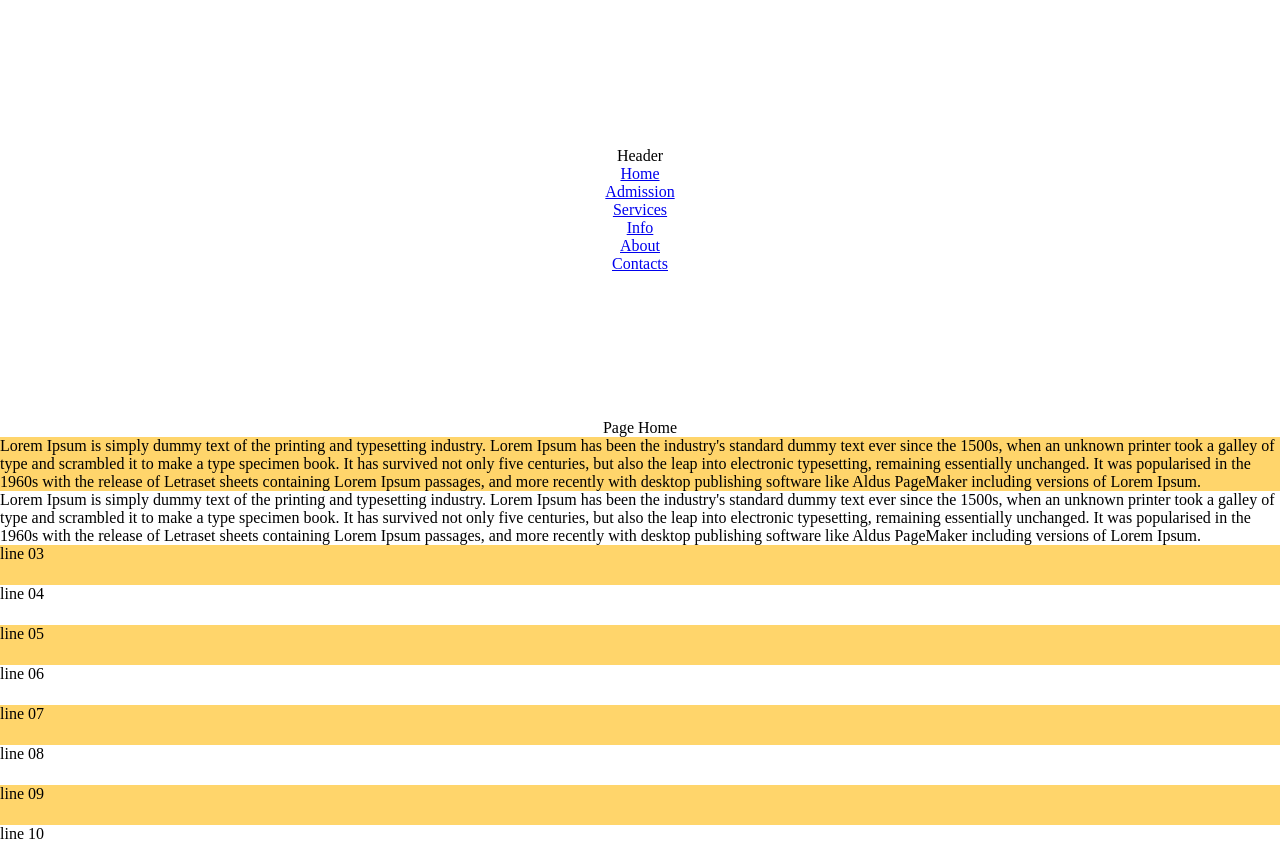
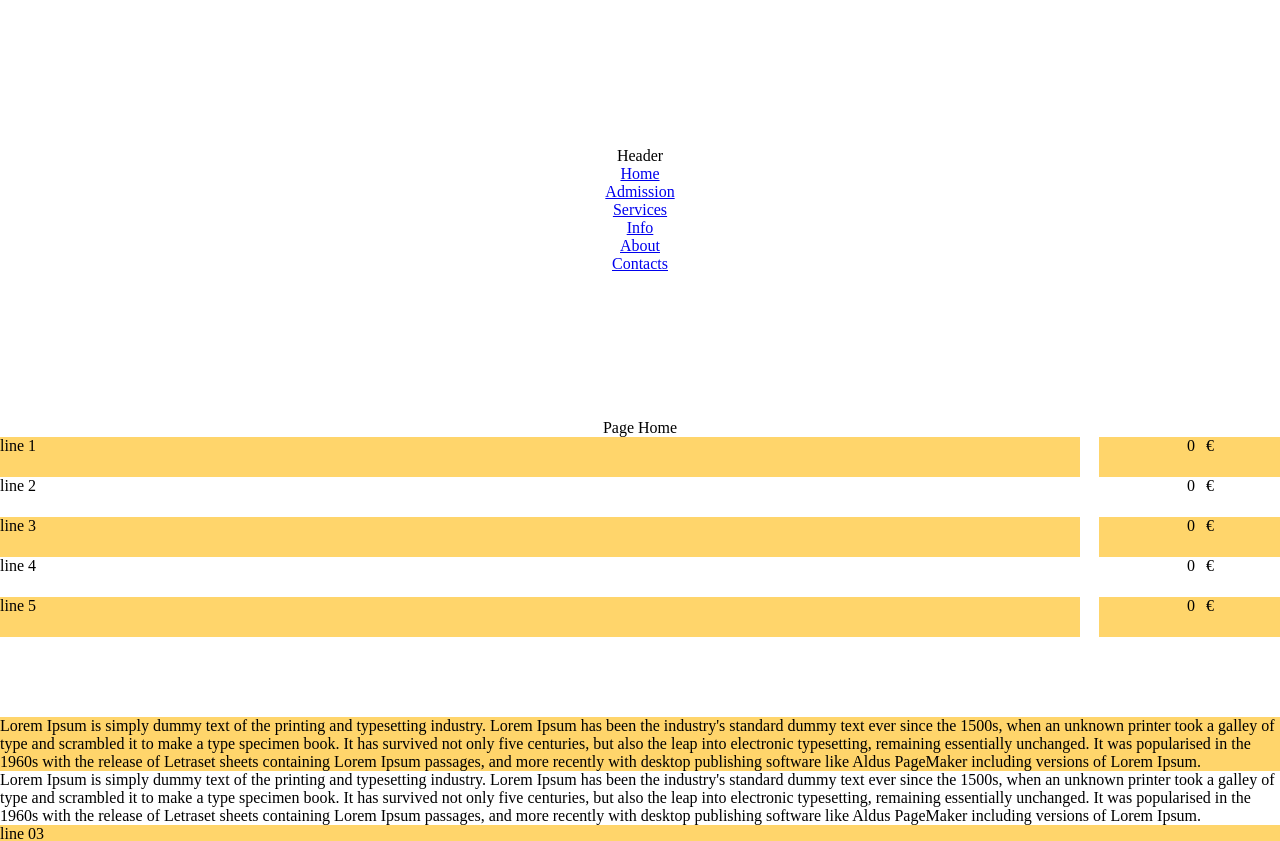
Before and after one commit to VoltG3/react_lors, a React (Create React App) app: page /home in a window 1280 px wide. Shown: the top 841 px of the page. Built offline with nearby package versions, Linux system fonts and the light colour scheme.

Commit message:
[ ADDING ] - component double list

```diff
--- /dev/null
+++ b/src/assets/json/JSON_textcontent_list_prices.js
@@ -0,0 +1,22 @@
+export const stockDataListPrices = [
+    {
+        stock : "line 1",
+        price : "0"
+    },
+    {
+        stock : "line 2",
+        price : "0"
+    },
+    {
+        stock : "line 3",
+        price : "0"
+    },
+    {
+        stock : "line 4",
+        price : "0"
+    },
+    {
+        stock : "line 5",
+        price : "0"
+    }
+]
--- /dev/null
+++ b/src/components/Props.list.double.js
@@ -0,0 +1,66 @@
+import styled from 'styled-components'
+
+const StyledTable = styled.div`
+
+  width: 100%;
+
+  & div {
+    display: flex;
+    justify-content: space-between;
+    width: 100%;
+    min-height: var(--list--line--height);
+  }
+
+  .firstPart {
+    max-width: 1080px;
+  }
+
+  .secondPart {
+    max-width: 181px;
+
+    & :nth-child(1) {
+      justify-content: flex-end;
+      max-width: 96px;
+    }
+
+    & :nth-child(2) {
+      max-width: 74px;
+    }
+  }
+
+  & div:nth-child(even) .line {
+    background: var(--clr--default--ltst);
+  }
+
+  & div:nth-child(odd) .line {
+    background: var(--crl--accent--ltr);
+  }
+`
+
+const cyrrencySign = '€'
+
+export const GetListDouble = (props) => {
+    return (
+        <StyledTable>
+            { props.textcontent.map((data, key) => {
+                return (
+                    <div key={key}>
+                        <div className={"line firstPart"}>
+                            <p>{ data.stock }</p>
+                        </div>
+
+                        <div className={"line secondPart"}>
+                            <div>
+                                <p>{ data.price }</p>
+                            </div>
+
+                            <div>
+                                <p>{ cyrrencySign }</p>
+                            </div>
+                        </div>
+                    </div>
+                )
+            })}
+        </StyledTable>
+    )
+}
--- a/src/env.js
+++ b/src/env.js
@@ -1,3 +1,5 @@
 import { stockDataListServices } from './assets/json/JSON_textcontent_list_services'
+import { stockDataListPrices } from './assets/json/JSON_textcontent_list_prices'
 
 export const DATA_TEXTCONTENT_LIST_SERVICES = stockDataListServices
+export const DATA_TEXTCONTENT_LIST_PRICES = stockDataListPrices
--- a/src/routes/Home.js
+++ b/src/routes/Home.js
@@ -3,13 +3,21 @@ import GetImg from '../components/Props.img'
 import default_img from '../assets/default_img.png'
 
 import { DATA_TEXTCONTENT_LIST_SERVICES } from '../env'
+import { DATA_TEXTCONTENT_LIST_PRICES } from '../env'
 
 import { GetList } from '../components/Props.list'
+import { GetListDouble } from '../components/Props.list.double'
 
 export default function Home() {
     return (
         <div className={"page"}>
             <p>Page Home</p>
+
+            <GetListDouble
+                textcontent={ DATA_TEXTCONTENT_LIST_PRICES }
+            />
+
+            <div style={{ height: '80px' }}></div> {/* TEMPORARY SPACE */}
 
             <GetList
                 textcontent={ DATA_TEXTCONTENT_LIST_SERVICES }
```
